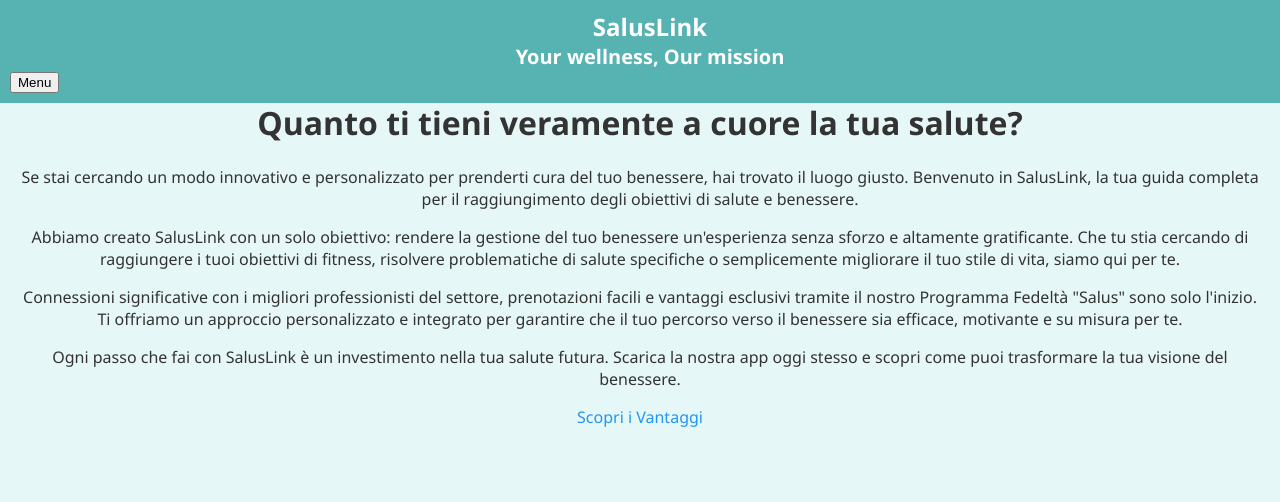
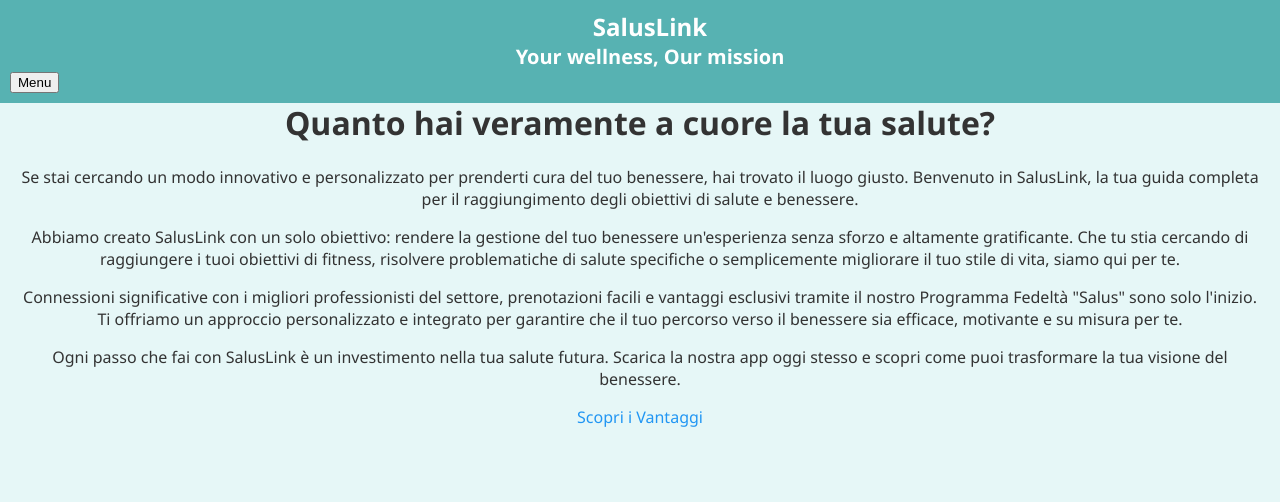
Before and after one commit to Azzurraelisa/SalusLink, a plain HTML site: page index.html in a window 1280 px wide. Shown: the top 502 px of the page. Drawn offline with Linux system fonts and the light colour scheme.

Commit message:
Update index.html

```diff
--- a/index.html
+++ b/index.html
@@ -25,7 +25,7 @@
   </div>
 
   <div class="content">
-    <h1>Quanto ti tieni veramente a cuore la tua salute?</h1>
+    <h1>Quanto hai veramente a cuore la tua salute?</h1>
     <p>Se stai cercando un modo innovativo e personalizzato per prenderti cura del tuo benessere, hai trovato il luogo giusto. Benvenuto in SalusLink, la tua guida completa per il raggiungimento degli obiettivi di salute e benessere.</p>
     <p>Abbiamo creato SalusLink con un solo obiettivo: rendere la gestione del tuo benessere un'esperienza senza sforzo e altamente gratificante. Che tu stia cercando di raggiungere i tuoi obiettivi di fitness, risolvere problematiche di salute specifiche o semplicemente migliorare il tuo stile di vita, siamo qui per te.</p>
     <p>Connessioni significative con i migliori professionisti del settore, prenotazioni facili e vantaggi esclusivi tramite il nostro Programma Fedeltà "Salus" sono solo l'inizio. Ti offriamo un approccio personalizzato e integrato per garantire che il tuo percorso verso il benessere sia efficace, motivante e su misura per te.</p>
```
